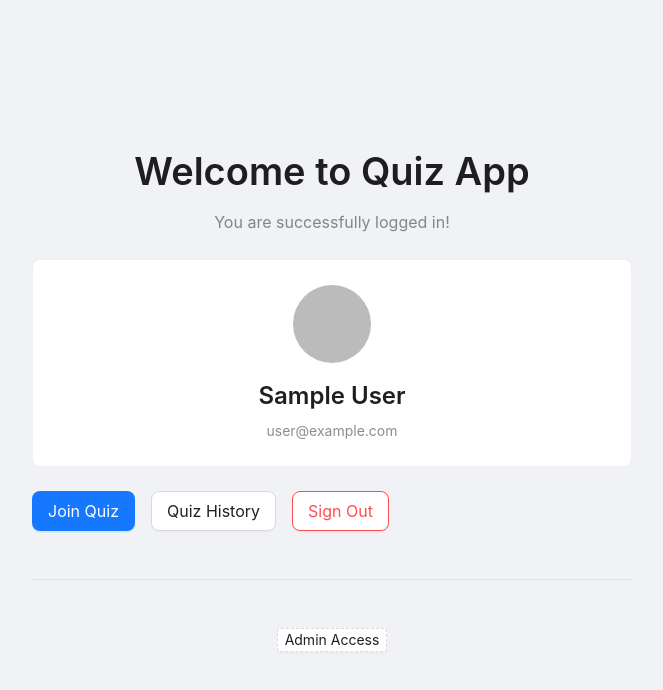
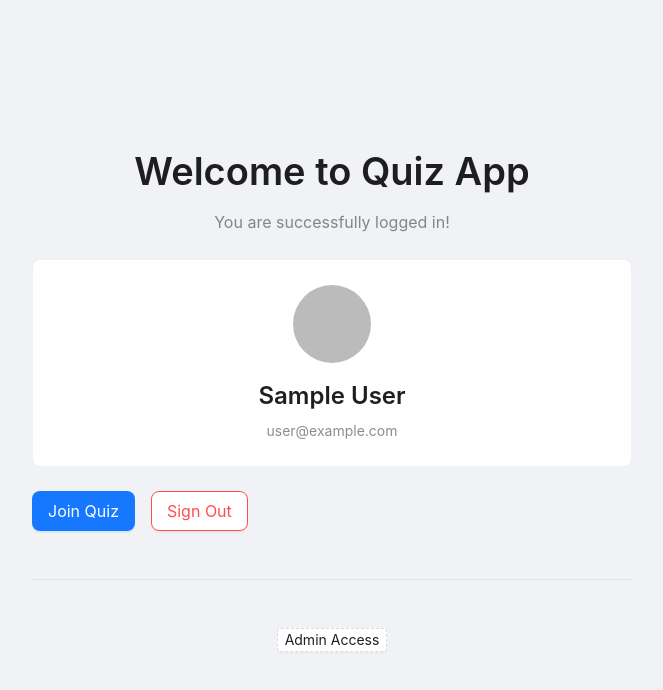
Before and after one commit to momo56710/QUIZ-teaching, a React (Vite) app: page / in a window 1280 px wide. Shown: the top 690 px of the page, without its empty margins (308-971 px from the left). Built offline with nearby package versions, Linux system fonts and the light colour scheme; no server answers; sample sign-in values are in the browser's storage.

Commit message:
Refactor Home and AdminDashboard components: clean up code formatting, ensure consistent use of quotes, and remove unnecessary blank lines for improved readability.

```diff
--- a/src/pages/admin-dashboard.tsx
+++ b/src/pages/admin-dashboard.tsx
@@ -305,6 +305,8 @@ export default function AdminDashboard() {
 
     toast.success(`${waitlistUser.displayName} added to the quiz!`);
   };
+
+
 
   const availableQuizzes = getAvailableQuizzes();
 
--- a/src/pages/home.tsx
+++ b/src/pages/home.tsx
@@ -3,11 +3,11 @@ import { useAuth } from "../contexts/AuthContext";
 import { signOut } from "firebase/auth";
 import { auth } from "../config/firebase";
 import { useNavigate } from "react-router";
-import { ref, set, remove } from 'firebase/database';
-import { database } from '../config/firebase';
-import { toast } from 'react-toastify';
-import 'react-toastify/dist/ReactToastify.css';
-import 'antd/dist/reset.css';
+import { ref, set, remove } from "firebase/database";
+import { database } from "../config/firebase";
+import { toast } from "react-toastify";
+import "react-toastify/dist/ReactToastify.css";
+import "antd/dist/reset.css";
 import { useEffect } from "react";
 
 export default function Home() {
@@ -23,7 +23,7 @@ export default function Home() {
         displayName: user.displayName,
         email: user.email,
         photoURL: user.photoURL,
-        joinedAt: Date.now()
+        joinedAt: Date.now(),
       });
 
       // Remove user from active users when component unmounts
@@ -58,13 +58,13 @@ export default function Home() {
         displayName: user.displayName,
         email: user.email,
         photoURL: user.photoURL,
-        joinedAt: Date.now()
+        joinedAt: Date.now(),
       });
 
       // Navigate to quiz waiting room
-      navigate('/quiz/waiting');
+      navigate("/quiz/waiting");
     } catch (error) {
-      toast.error('Failed to join quiz', {
+      toast.error("Failed to join quiz", {
         position: "top-right",
         autoClose: 3000,
       });
@@ -72,40 +72,39 @@ export default function Home() {
   };
 
   const handleAdminAccess = () => {
-    navigate('/admin/login');
+    navigate("/admin/login");
   };
 
   return (
-    <div style={{
-      display: 'flex',
-      justifyContent: 'center',
-      alignItems: 'center',
-      minHeight: '100vh',
-      padding: '16px',
-      background: '#f0f2f5'
-    }}>
-      <div style={{ width: '100%', maxWidth: '600px' }}>
-        <Space direction="vertical" size="large" style={{ width: '100%' }}>
-          <div style={{ textAlign: 'center' }}>
-            <Title level={1} style={{ marginBottom: '16px' }}>
+    <div
+      style={{
+        display: "flex",
+        justifyContent: "center",
+        alignItems: "center",
+        minHeight: "100vh",
+        padding: "16px",
+        background: "#f0f2f5",
+      }}
+    >
+      <div style={{ width: "100%", maxWidth: "600px" }}>
+        <Space direction="vertical" size="large" style={{ width: "100%" }}>
+          <div style={{ textAlign: "center" }}>
+            <Title level={1} style={{ marginBottom: "16px" }}>
               Welcome to Quiz App
             </Title>
-            <Text type="secondary" style={{ fontSize: '16px' }}>
+            <Text type="secondary" style={{ fontSize: "16px" }}>
               You are successfully logged in!
             </Text>
           </div>
 
           {user && (
-            <Card style={{ textAlign: 'center' }}>
+            <Card style={{ textAlign: "center" }}>
               <Space direction="vertical" size="middle">
-                <Avatar
-                  size={80}
-                  src={user.photoURL || undefined}
-                >
+                <Avatar size={80} src={user.photoURL || undefined}>
                   {user.displayName?.[0] || user.email?.[0]}
                 </Avatar>
                 <div>
-                  <Title level={3} style={{ marginBottom: '8px' }}>
+                  <Title level={3} style={{ marginBottom: "8px" }}>
                     {user.displayName || "User"}
                   </Title>
                   <Text type="secondary">{user.email}</Text>
@@ -114,33 +113,26 @@ export default function Home() {
             </Card>
           )}
 
-          <div style={{ textAlign: 'center' }}>
+          <div style={{ textAlign: "center" }}>
             <Space
               size="middle"
-              direction={window.innerWidth <= 768 ? 'vertical' : 'horizontal'}
-              style={{ width: '100%' }}
+              direction={window.innerWidth <= 768 ? "vertical" : "horizontal"}
+              style={{ width: "100%" }}
             >
               <Button
                 type="primary"
                 size="large"
                 onClick={handleJoinQuiz}
-                style={{ width: window.innerWidth <= 768 ? '100%' : 'auto' }}
+                style={{ width: window.innerWidth <= 768 ? "100%" : "auto" }}
               >
                 Join Quiz
               </Button>
-              <Button
-                type="default"
-                size="large"
-                onClick={() => navigate('/quiz/history')}
-                style={{ width: window.innerWidth <= 768 ? '100%' : 'auto' }}
-              >
-                Quiz History
-              </Button>
+
               <Button
                 danger
                 size="large"
                 onClick={handleSignOut}
-                style={{ width: window.innerWidth <= 768 ? '100%' : 'auto' }}
+                style={{ width: window.innerWidth <= 768 ? "100%" : "auto" }}
               >
                 Sign Out
               </Button>
@@ -149,12 +141,8 @@ export default function Home() {
 
           <Divider />
 
-          <div style={{ textAlign: 'center' }}>
-            <Button
-              type="dashed"
-              size="small"
-              onClick={handleAdminAccess}
-            >
+          <div style={{ textAlign: "center" }}>
+            <Button type="dashed" size="small" onClick={handleAdminAccess}>
               Admin Access
             </Button>
           </div>
--- a/src/pages/quiz-play.tsx
+++ b/src/pages/quiz-play.tsx
@@ -400,16 +400,6 @@ export default function QuizPlay() {
       });
     } else {
       // Quiz completed
-      const quizHistoryRef = ref(database, `quizHistory/${user.uid}/${currentQuiz.id}`);
-      set(quizHistoryRef, {
-        quizId: currentQuiz.id,
-        language: currentQuiz.language,
-        score: currentScore,
-        totalQuestions: totalQuestions,
-        completedAt: Date.now(),
-        answers: answers
-      });
-
       const playerScoreRef = ref(database, `quizScores/${currentQuiz.id}/${user.uid}`);
       await update(playerScoreRef, {
         isFinished: true
```
